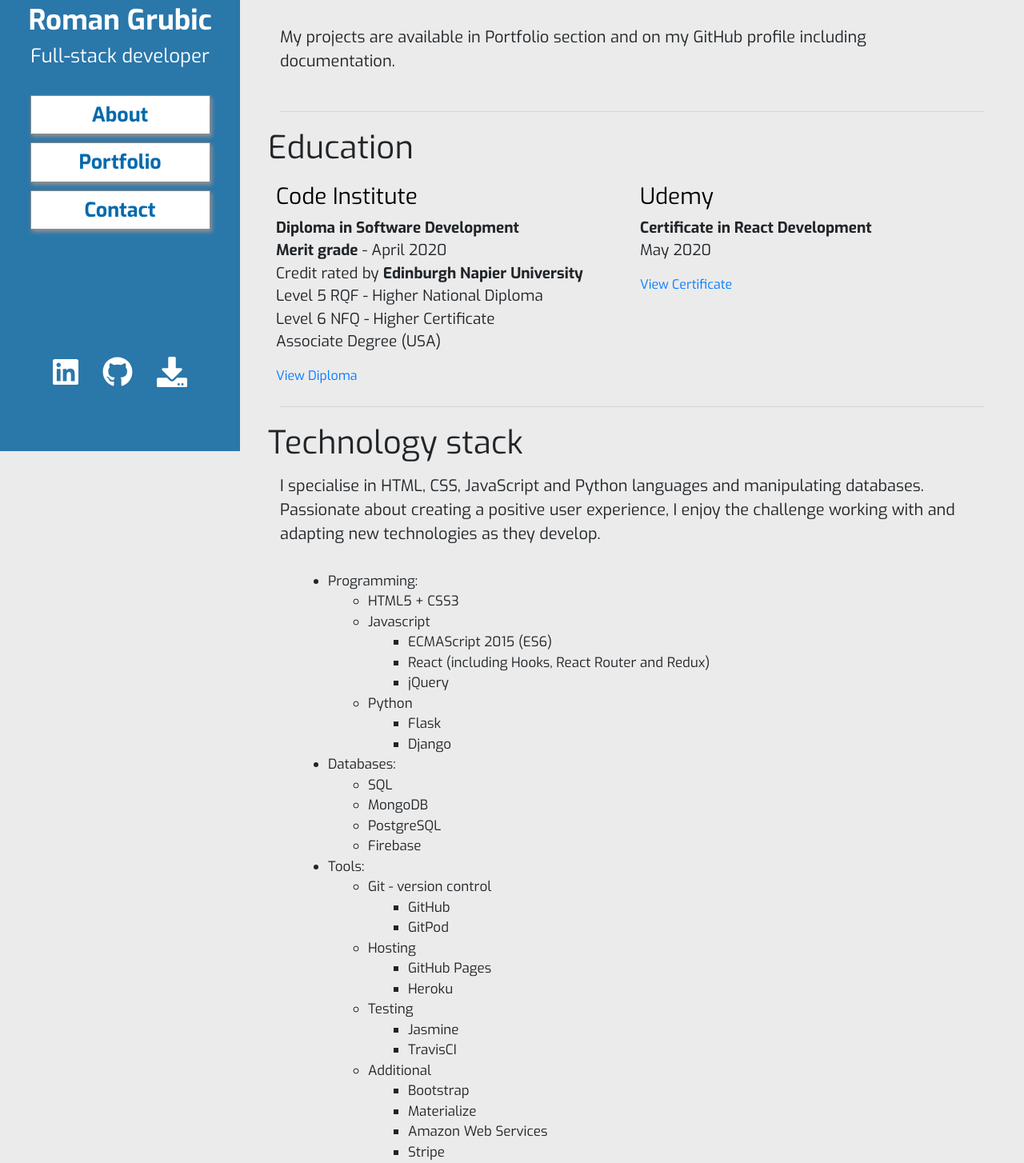
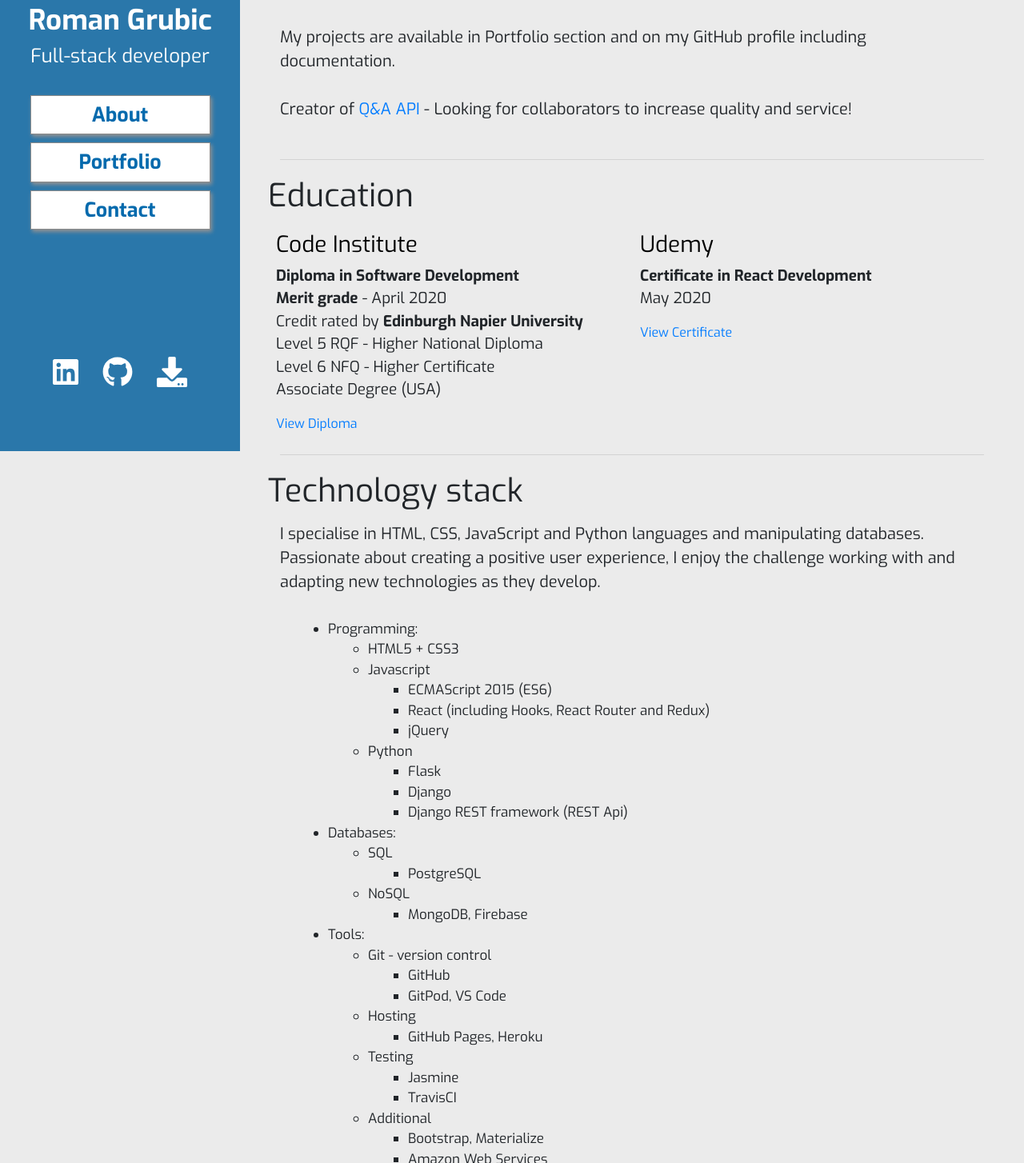
Before and after one commit to romangrubic/react-portfolio, a React (Create React App) app: page /about in a window 1280 px wide. Shown: the part 236-1690 px from the top of the page at 80% size. Built offline with nearby package versions, Linux system fonts and the light colour scheme; no server answers.

Commit message:
Optimizing layout for About page.

```diff
--- a/src/containers/Personal/About/About.js
+++ b/src/containers/Personal/About/About.js
@@ -22,7 +22,9 @@
                     problem-solving skills and customer service. I have accomplished a lot in these past few
                     months and managed to learn new technologies and have projects to present. Now, I am looking
                     for new challenges to further develop my skills and obtain new one.<br></br><br></br>
-                    My projects are available in Portfolio section and on my GitHub profile including documentation.
+                    My projects are available in Portfolio section and on my GitHub profile including documentation.<br></br><br></br>
+                    Creator of <a href="https://django-api-romangrubic.herokuapp.com/" target="_blank"
+    rel="noopener noreferrer">Q&A API</a> - Looking for collaborators to increase quality and service!
     </p>
             </Row>
             <hr></hr>
@@ -76,26 +78,30 @@
                             <ul className={classes.ThirdList}>
                                 <li>Flask</li>
                                 <li>Django</li>
+                                <li>Django REST framework (REST Api)</li>
                             </ul>
                         </ul>
                     <li>Databases:</li>
                         <ul className={classes.SecondList}>
                             <li>SQL</li>
-                            <li>MongoDB</li>
-                            <li>PostgreSQL</li>
-                            <li>Firebase</li>
+                                <ul className={classes.ThirdList}>
+                                    <li>PostgreSQL</li>
+                                </ul>
+                            <li>NoSQL</li>
+                                <ul className={classes.ThirdList}>
+                                    <li>MongoDB, Firebase</li>
+                                </ul>
                         </ul>
                     <li>Tools:</li>
                         <ul className={classes.SecondList}>
                             <li>Git - version control</li>
                             <ul className={classes.ThirdList}>
                                 <li>GitHub</li>
-                                <li>GitPod</li>
+                                <li>GitPod, VS Code</li>
                             </ul>
                             <li>Hosting</li>
                             <ul className={classes.ThirdList}>
-                                <li>GitHub Pages</li>
-                                <li>Heroku</li>
+                                <li>GitHub Pages, Heroku</li>
                             </ul>
                             <li>Testing</li>
                             <ul className={classes.ThirdList}>
@@ -104,8 +110,7 @@
                             </ul>
                             <li>Additional</li>
                             <ul className={classes.ThirdList}>
-                                <li>Bootstrap</li>
-                                <li>Materialize</li>
+                                <li>Bootstrap, Materialize</li>
                                 <li>Amazon Web Services</li>
                                 <li>Stripe</li>
                                 <li>EmailJS</li>
--- a/src/containers/Personal/Portfolio/Projects/Projects.module.css
+++ b/src/containers/Personal/Portfolio/Projects/Projects.module.css
@@ -12,7 +12,3 @@
     border: 2px solid rgb(4, 106, 173);
     opacity: 1;
 }
-.Logo img:hover{
-    transform: scale(1.05, 1.05);
-    z-index: 1;
-}
```
